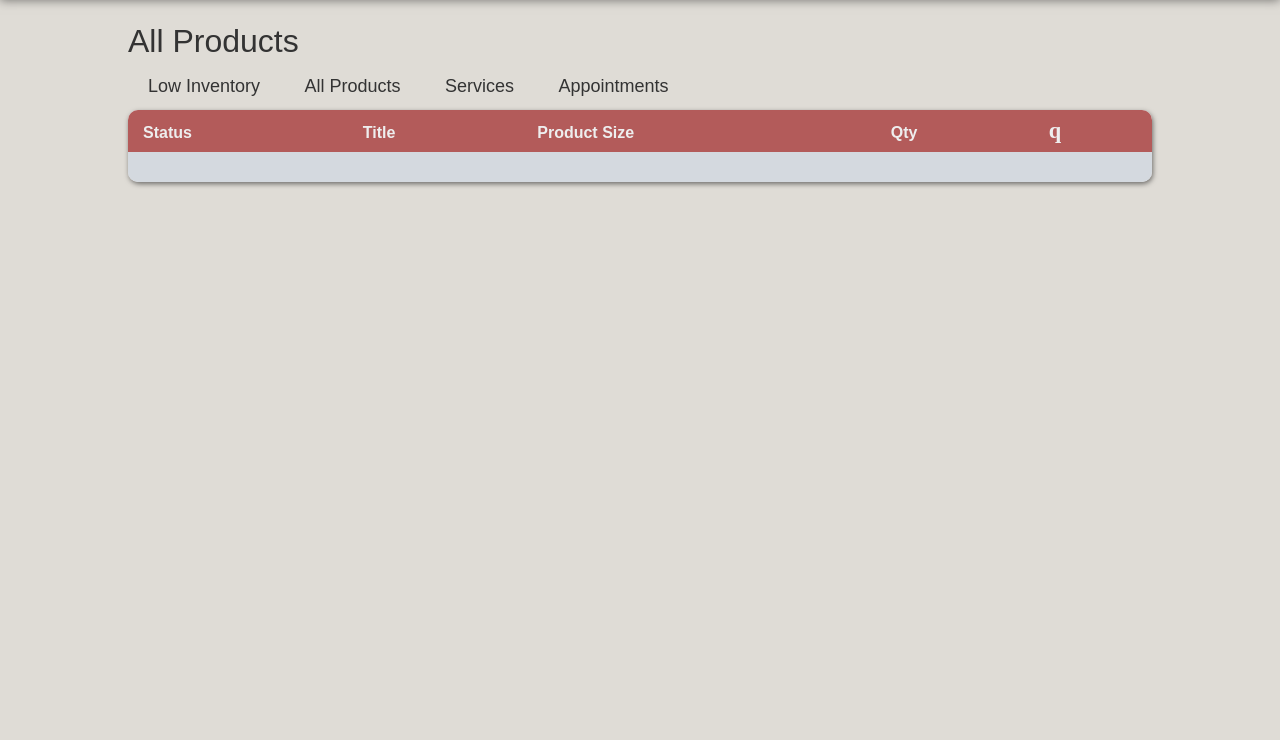
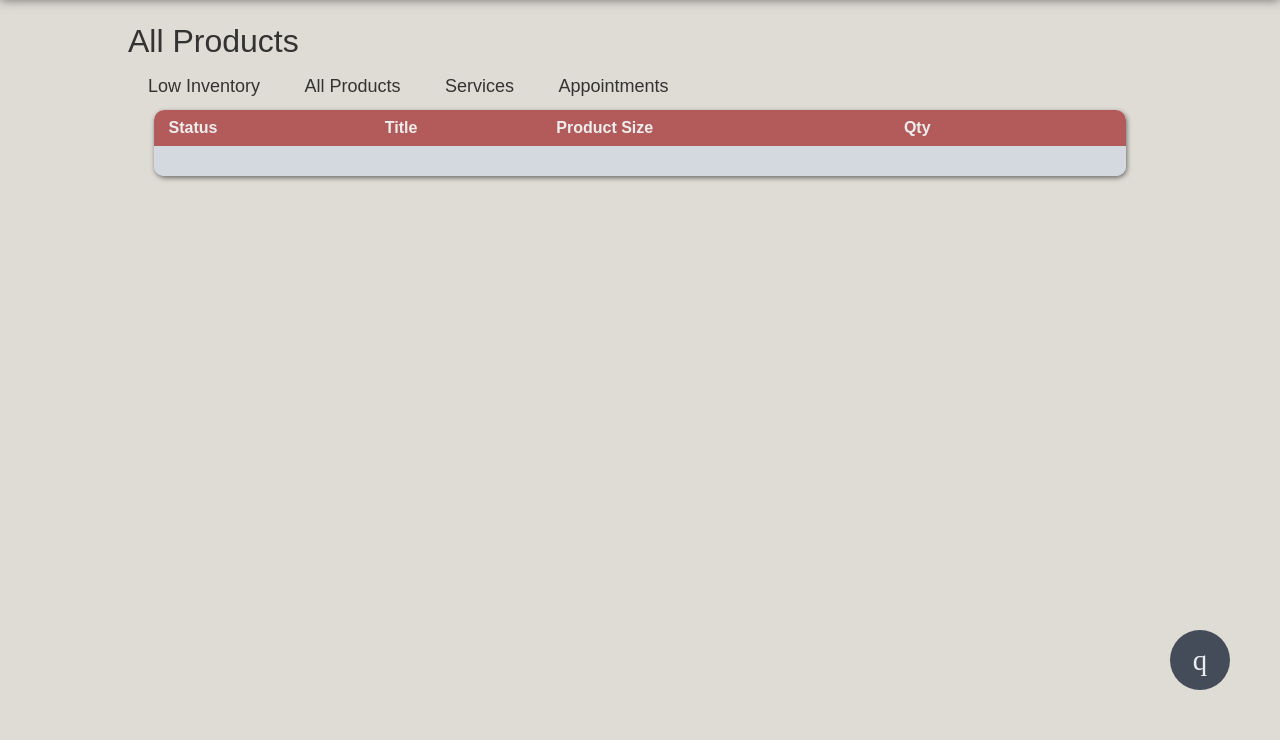
Before and after one commit to OrganicInventory/organic-repo, a Django app: page /appointments/ in a window 1280 px wide. Shown: the part 60-800 px from the top of the page. Run offline with Django 3.2, Linux system fonts and the light colour scheme; data that the repository does not hold is empty; some libraries are stand-ins or nearby versions.

Commit message:
adding more styling, buttons, conntecting things

```diff
--- a/org_inv/inventory/templates/add_appointment.html
+++ b/org_inv/inventory/templates/add_appointment.html
@@ -1,7 +1,9 @@
 {% extends "base.html" %}
 
 {% block content %}
+<div class="main-content-header">
   <h2 class="secondary-heading">Create Appointment</h2>
+</div>
 <div class="form-container">
   <form class="main-form" method="POST" action="{% url 'add_appointment' %}">
       {% csrf_token %}
--- a/org_inv/inventory/templates/all_appointments.html
+++ b/org_inv/inventory/templates/all_appointments.html
@@ -7,14 +7,20 @@
       <th>Title</th>
       <th>Product Size</th>
       <th>Qty</th>
-      <th class="add-button">q</th>
+      <th></th>
     </tr>
     <tr class="padding-row"><td></td><td></td><td></td><td></td><td></td></tr>
     {% for appointment in all_appointments %}
       <td></td>
       <td>{{ appointment }}</td>
       <td><a href="{% url 'delete_appointment' appointment.id %}">Delete</a></td>
-      <td><a href="{% url 'update_appointment' appointment.id %}">Update</a></td>
+      <td><a href="{% url 'update_appointment' appointment.id %}"><button class="update-btn-table">Update</button></a></td>
     {% endfor %}
   </table>
 {% endblock %}
+
+{% block addbutton %}
+<div class="add-content-button">
+  <span class="add-button">q</span>
+</div>
+{% endblock %}
--- a/org_inv/inventory/templates/appointment_confirm_delete.html
+++ b/org_inv/inventory/templates/appointment_confirm_delete.html
@@ -1,6 +1,9 @@
 {% extends "base.html" %}
 
 {% block content %}
+<div class="main-content-header">
+  <h2 class="secondary-heading">Header</h2>
+</div>
     <form action="" method="post">{% csrf_token %}
         <p>Are you sure you want to delete this appointment?</p>
         <input type="submit" value="Confirm"/>
--- a/org_inv/inventory/templates/appointment_update_form.html
+++ b/org_inv/inventory/templates/appointment_update_form.html
@@ -2,6 +2,9 @@
 
 
 {% block content %}
+<div class="main-content-header">
+  <h2 class="secondary-heading">Header</h2>
+</div>
     <form action="" method="post">{% csrf_token %}
         {{ form.as_p }}
         <input type="submit" value="Update"/>
--- a/org_inv/inventory/templates/low_products.html
+++ b/org_inv/inventory/templates/low_products.html
@@ -7,7 +7,7 @@
       <th>Title</th>
       <th>Product Size</th>
       <th>Qty</th>
-      <th class="add-button">q</th>
+      <th></th>
     </tr>
     <tr class="padding-row"><td></td><td></td><td></td><td></td><td></td></tr>
     {% if low %}
--- a/org_inv/inventory/templates/service_confirm_delete.html
+++ b/org_inv/inventory/templates/service_confirm_delete.html
@@ -1,6 +1,9 @@
 {% extends "base.html" %}
 
 {% block content %}
+<div class="main-content-header">
+  <h2 class="secondary-heading">Header</h2>
+</div>
     <form action="" method="post">{% csrf_token %}
         <p>Are you sure you want to delete this service?</p>
         <input type="submit" value="Confirm"/>
--- a/org_inv/static/css/main.css
+++ b/org_inv/static/css/main.css
@@ -30,14 +30,14 @@ body {
 
 .secondary-heading {
   font-size: 24px;
-  padding: 20px;
+  padding: 15px;
   text-align: center;
 }
 
-.add-button {
-  font-family: untitled-font-1;
-  font-size: 1.4em;
-  /*font-weight: bold;*/
+.update-btn-table {
+  padding: 5px;
+  color #eee;
+  cursor: pointer;
 }
 
 /*TOP-NAV*/
@@ -86,6 +86,7 @@ body {
   cursor: pointer;
   transition: 0.2s all ease-out;
   border-radius: 10px 10px 0 0;
+  color: #333;
 }
 
 .main-nav-li:hover {
@@ -99,7 +100,7 @@ body {
 
 .main-content {
   background-color: #eee;
-  width: 80%;
+  width: 76%;
   margin: 0 auto;
   margin-top: -5px;
   border-radius: 10px;
@@ -110,6 +111,14 @@ body {
   height: 60px;
   width: 100%;
   background-color: #b35b5a;
+}
+
+.main-content-header {
+  background-color: #b35b5a;
+  /*height: 60px;*/
+  border-radius: 10px 10px 0 0;
+  box-shadow: 0 2px 10px rgba(0, 0, 0, 0.5);
+  color: #eee;
 }
 
 
@@ -156,25 +165,18 @@ body {
 
 /*FORM*/
 
-/*.form-container {
-  margin: 20px auto;
-  width: 60%;
-  background-color: red;
-  text-align: center;
-
+.form-container {
   width: 500px;
-  height: 400px;
   margin: 0 auto;
-  margin-top: 50px;
+  margin-top: 15px;
   position: relative;
-  padding-top: 50px;
-  background-color: #d3d3d3;
+  padding-top: 15px;
   border-radius: 10px;
 }
 
-.main-form input {
-  width: 80%;
-  padding: 15px 0;
+.main-form input, .main-form select {
+  width: 50%;
+  padding: 10px 0;
   border-radius: 5px;
   margin: 0 auto;
   display: block;
@@ -183,4 +185,33 @@ body {
   border: 1px solid rgba(204, 0, 0, 1);
   font-size: 20px;
   padding-left: 20px;
-}*/
+}
+
+.main-form label {
+  display: block;
+  position: relative;
+  color: green;
+}
+
+/*ADD BUTTON*/
+
+.add-content-button {
+  position: fixed;
+  bottom: 50px;
+  right: 50px;
+  width: 60px;
+  height: 60px;
+  border-radius: 100%;
+  background-color: #444c5a;
+  cursor: pointer;
+}
+
+.add-button {
+  font-family: untitled-font-1;
+  font-size: 1.8em;
+  position: absolute;
+  top: 50%;
+  left: 50%;
+  transform: translate(-50%, -50%);
+  color: #eee;
+}
--- a/org_inv/templates/base.html
+++ b/org_inv/templates/base.html
@@ -22,14 +22,18 @@
     <div class="main-nav-container">
       <h1 class="main-heading">All Products</h1>
       <ul class="main-nav-ul">
-        <li class="main-nav-li">Low Inventory</li>
-        <li class="main-nav-li">All Products</li>
-        <li class="main-nav-li">Services</li>
-        <li class="main-nav-li">Appointments</li>
+        <a href="/low"><li class="main-nav-li">Low Inventory</li></a>
+        <a href="/products"><li class="main-nav-li">All Products</li></a>
+        <a href="/services"><li class="main-nav-li">Services</li></a>
+        <a href="/appointments"><li class="main-nav-li">Appointments</li></a>
       </ul>
     </div>
     <div class="main-content">
       {% block content %}
+      {% endblock %}
+    </div>
+    <div class="test-container">
+      {% block addbutton %}
       {% endblock %}
     </div>
   </div>
```
Also changed, not shown: org_inv/inventory/templates/all_products.html (+7 -2 lines), org_inv/inventory/templates/all_services.html (+8 -2 lines), org_inv/inventory/templates/create_product.html (+4 -3 lines), org_inv/inventory/templates/create_service.html (+6 -4 lines), org_inv/inventory/templates/service_update_form.html (+8 -6 lines). Lines whose indentation alone changed are shown as unchanged.
